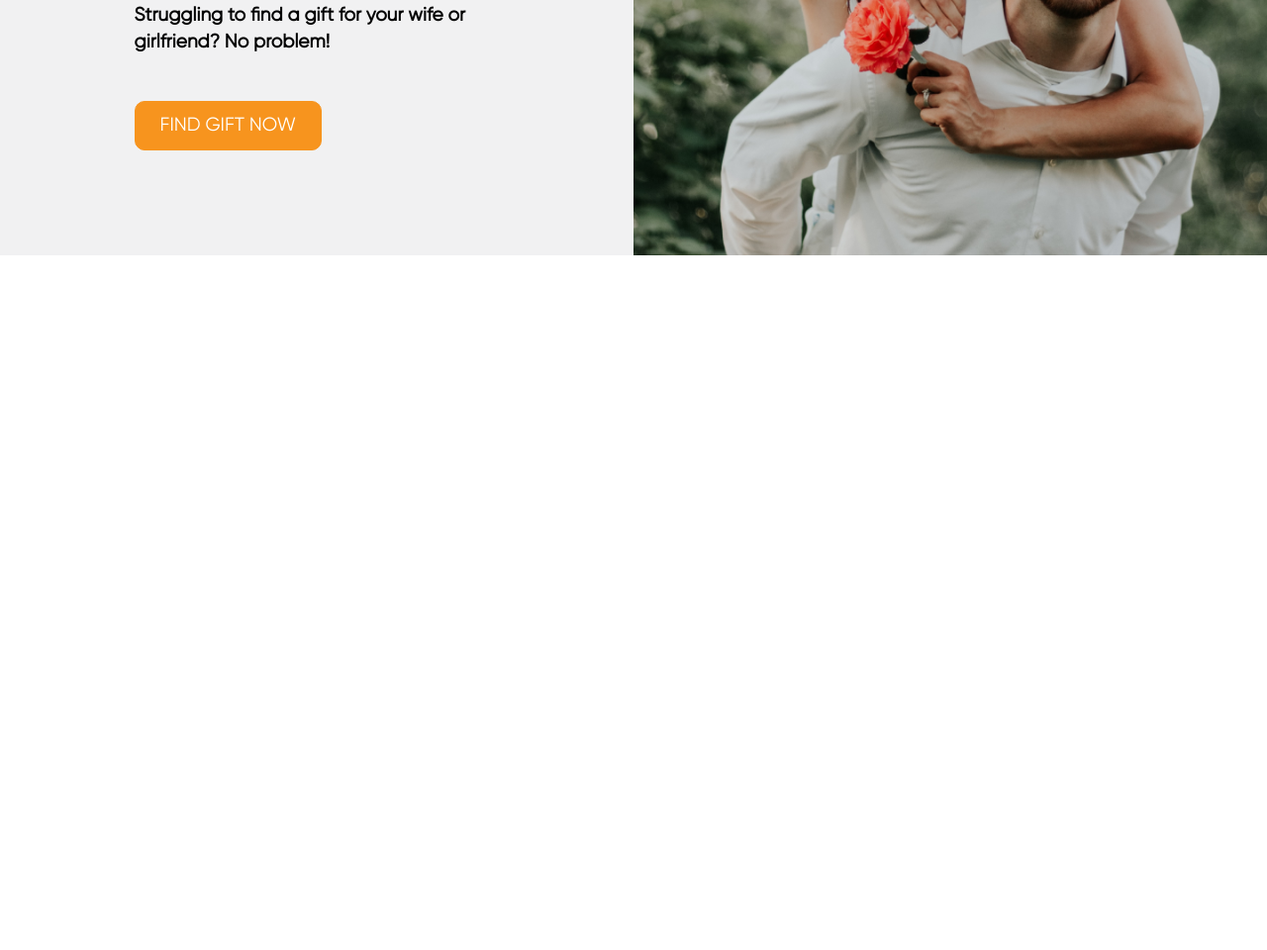
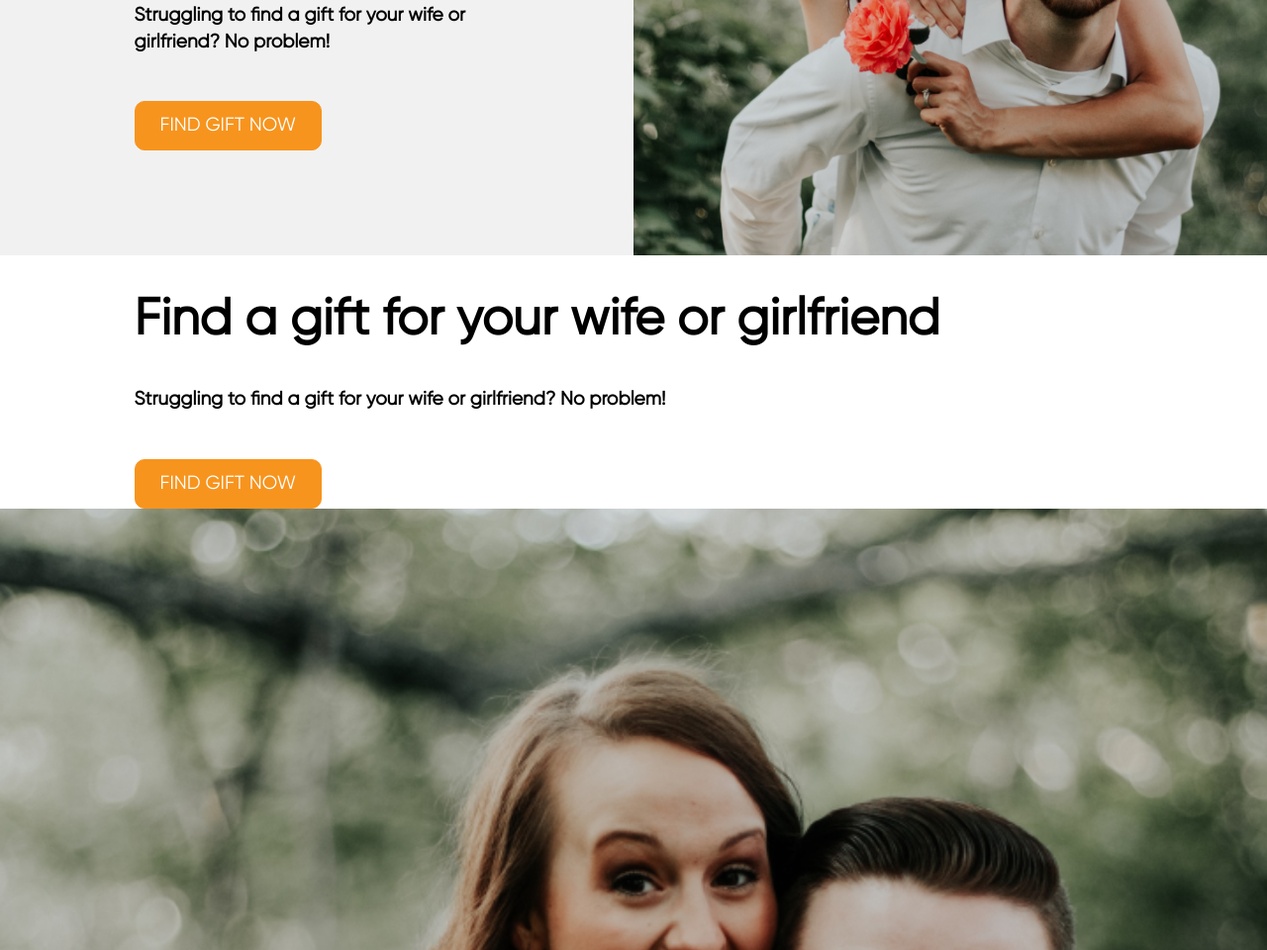
Before and after one commit to alexsandrbarabash/GiftStore, a website built with webpack: page src/index.html in a window 1280 px wide. Shown: the part 480-1440 px from the top of the page at 99% size. Before the commit the page ends 800 px from the top, so only its background shows below. Built offline with nearby package versions, Linux system fonts and the light colour scheme.

Commit message:
finished home section

```diff
--- a/src/index.html
+++ b/src/index.html
@@ -40,16 +40,16 @@
     </div>
 </section>
 
-<!--<section class="work">-->
-<!--    <div class="home-content">-->
-<!--        <h1 class="home-title">Find a gift for your wife or girlfriend</h1>-->
-<!--        <h3 class="home-subtitle">Struggling to find a gift for your wife or girlfriend?-->
-<!--            No problem!</h3>-->
-<!--        <button class="btn-orange">Find Gift Now</button>-->
-<!--    </div>-->
-<!--    <div class="home-img">-->
-<!--        <img src="assets/img/home.png" alt="you have problem with connect">-->
-<!--    </div>-->
-<!--</section>-->
+<section class="work">
+    <div class="home-content">
+        <h1 class="home-title">Find a gift for your wife or girlfriend</h1>
+        <h3 class="home-subtitle">Struggling to find a gift for your wife or girlfriend?
+            No problem!</h3>
+        <button class="btn-orange">Find Gift Now</button>
+    </div>
+    <div class="home-img">
+        <img src="assets/img/home.png" alt="you have problem with connect">
+    </div>
+</section>
 </body>
 </html>
--- a/src/styles/adaptive-margin-padding.scss
+++ b/src/styles/adaptive-margin-padding.scss
@@ -3,7 +3,6 @@ $maxWidth: 1440;
   $addSize: $pcSize - $mobSize;
   $maxWidth: $maxWidth - $minWidth;
   $newSize: calc(#{$mobSize + px} + #{$addSize} * ((100vw - #{$minWidth +px}) / #{$maxWidth}));
-  //font-size: calc(#{$mobSize + px} + #{$addSize} * ((100vw - #{$minWidth +px}) / #{$maxWidth}));
 
 
   @if $tag == "mb" {
```
Also changed, not shown: dist/index.html (deleted).
